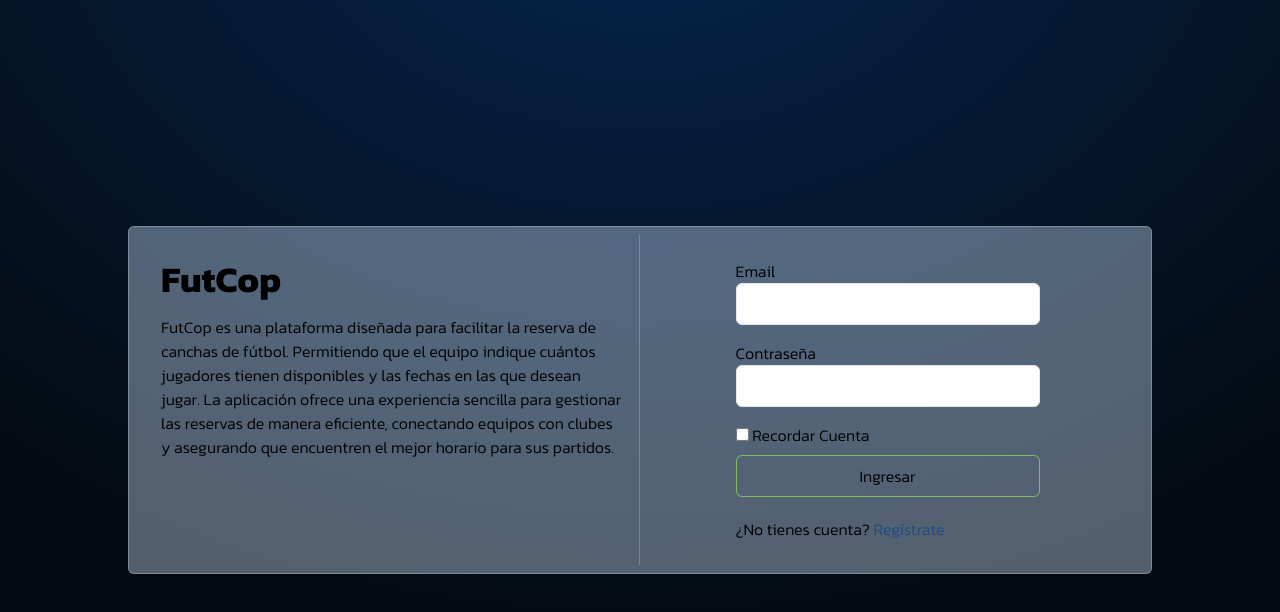
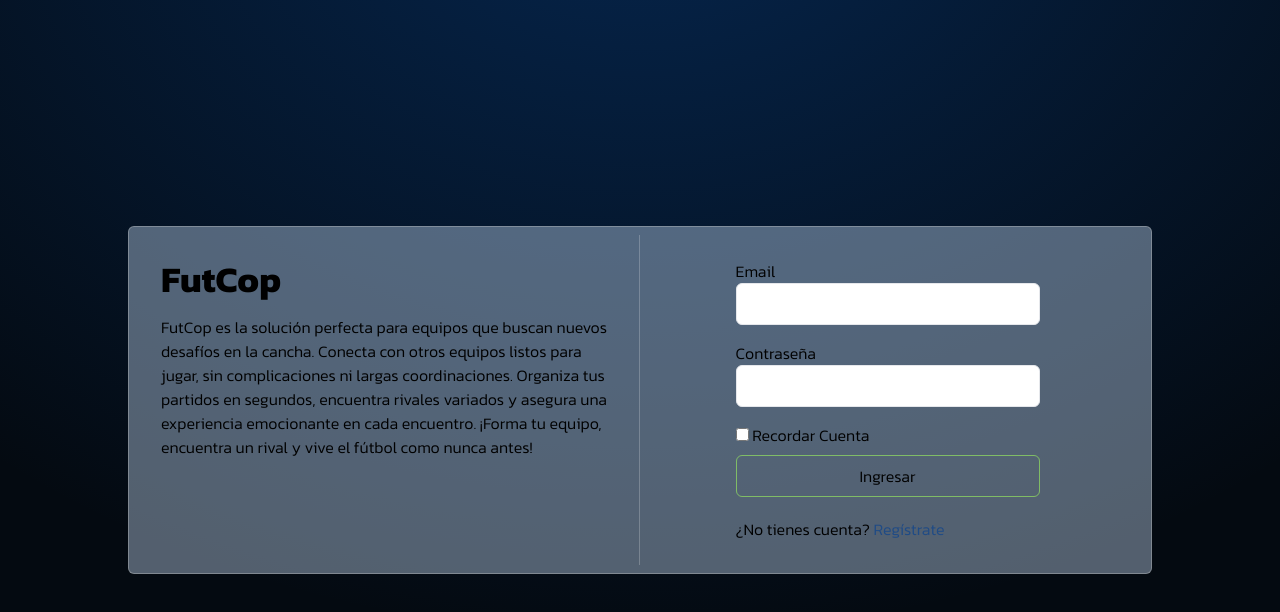
Before and after one commit to IgnacioBritos/FutCop, a React (Vite) app in the folder Front-end/Front-end/: page / in a window 1280 px wide. Shown: the top 612 px of the page. Built offline with nearby package versions, Linux system fonts and the light colour scheme.

Commit message:
fix the components

```diff
--- a/Front-end/Front-end/src/components/Auth/LoginPage/PublicPage.jsx
+++ b/Front-end/Front-end/src/components/Auth/LoginPage/PublicPage.jsx
@@ -25,12 +25,12 @@ const PublicPage = () => {
         <div className="w-1/2 p-6 pr-4 border-r border-[#ffffff38]">
           <h1 className="text-4xl font-bold">FutCop</h1>
           <p className="mt-4">
-            FutCop es una plataforma diseñada para facilitar la reserva de
-            canchas de fútbol. Permitiendo que el equipo indique cuántos
-            jugadores tienen disponibles y las fechas en las que desean jugar.
-            La aplicación ofrece una experiencia sencilla para gestionar las
-            reservas de manera eficiente, conectando equipos con clubes y
-            asegurando que encuentren el mejor horario para sus partidos.
+            FutCop es la solución perfecta para equipos que buscan nuevos
+            desafíos en la cancha. Conecta con otros equipos listos para jugar,
+            sin complicaciones ni largas coordinaciones. Organiza tus partidos
+            en segundos, encuentra rivales variados y asegura una experiencia
+            emocionante en cada encuentro. ¡Forma tu equipo, encuentra un rival
+            y vive el fútbol como nunca antes!
           </p>
         </div>
         {/* Segunda columna (lado derecho) */}
```
